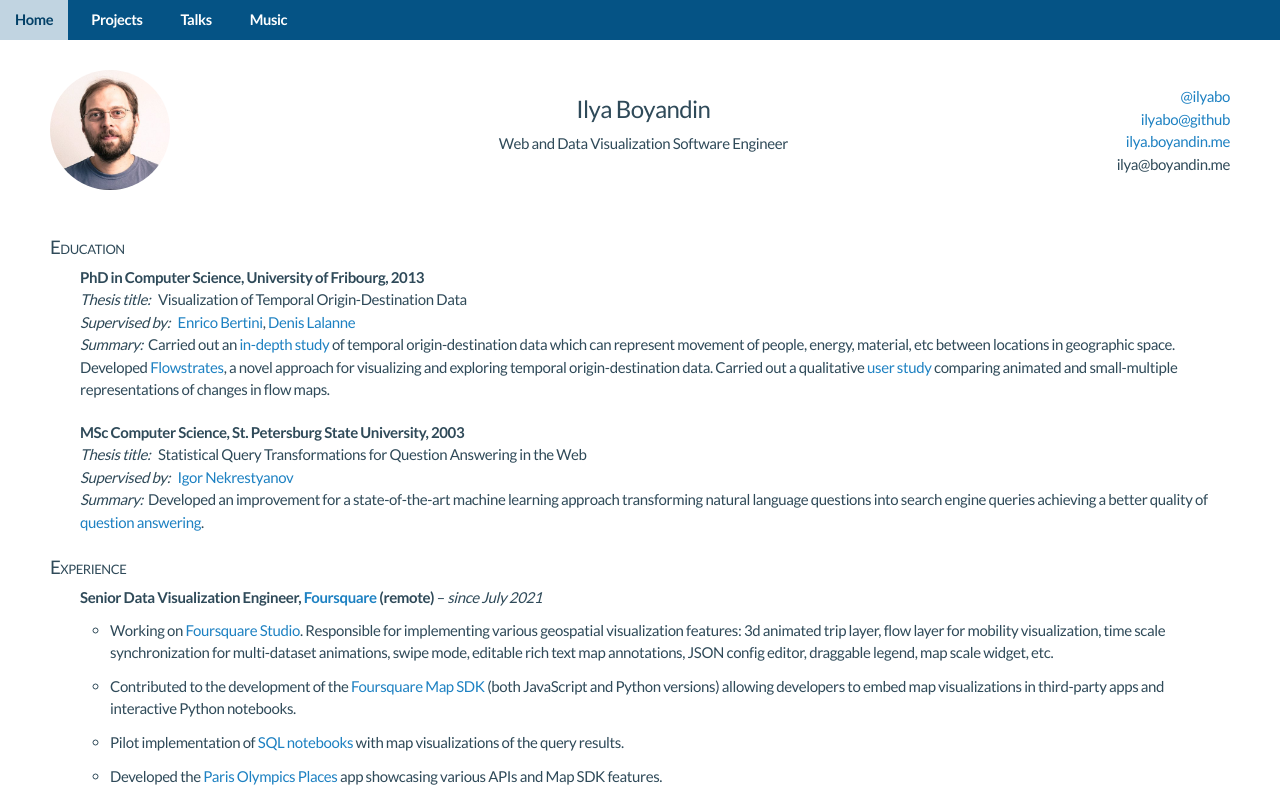
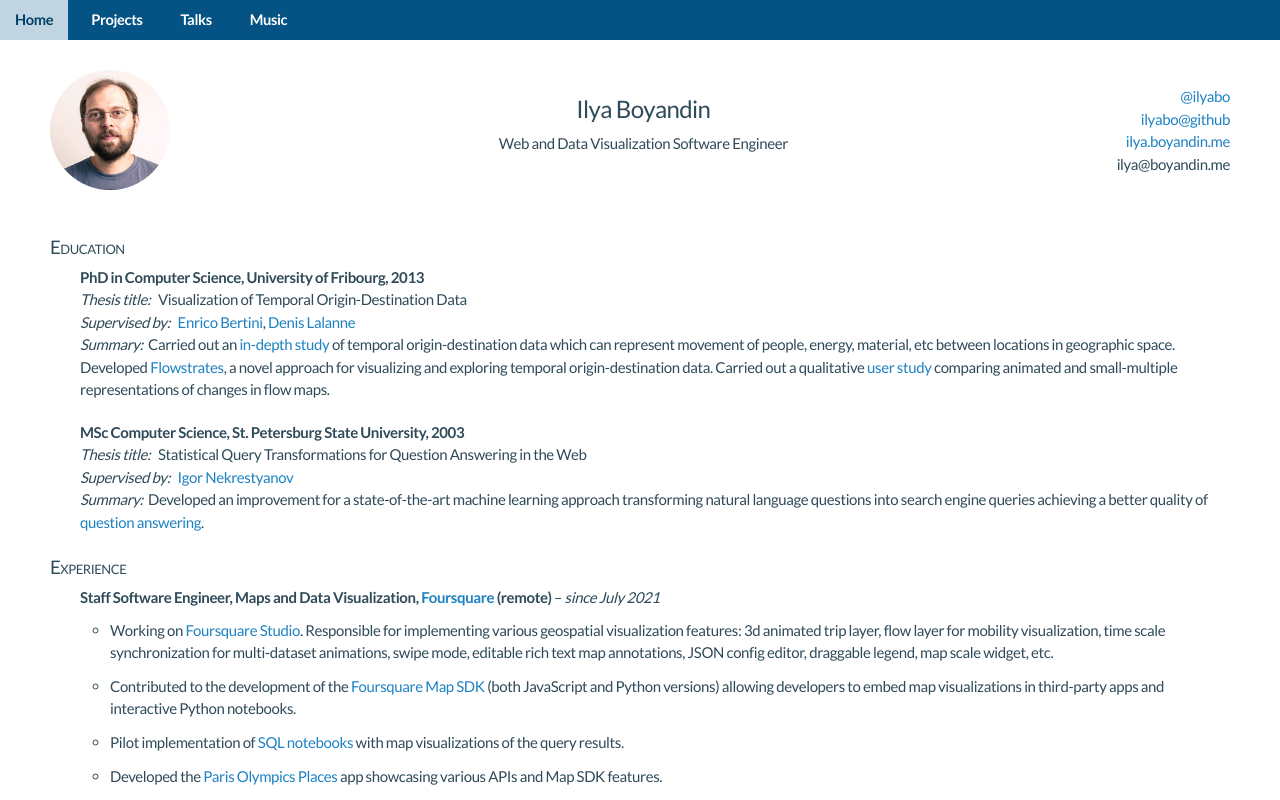
Before and after one commit to ilyabo/ilya.boyandin.me, a Next.js app: page /resume in a window 1280 px wide. Shown: the top 800 px of the page. Built offline with nearby package versions, Linux system fonts and the light colour scheme.

Commit message:
CV adjustments

```diff
--- a/pages/resume.js
+++ b/pages/resume.js
@@ -193,7 +193,7 @@ const Resume = (props) => {
         <div className="block">
           <div className="jobTitle">
             <span className="em">
-              Senior Data Visualization Engineer,{' '}
+              Staff Software Engineer, Maps and Data Visualization,{' '}
               <Go to="https://location.foursquare.com/products-studio/">Foursquare</Go> (remote)
             </span>
             &nbsp;&ndash;&nbsp;
```
